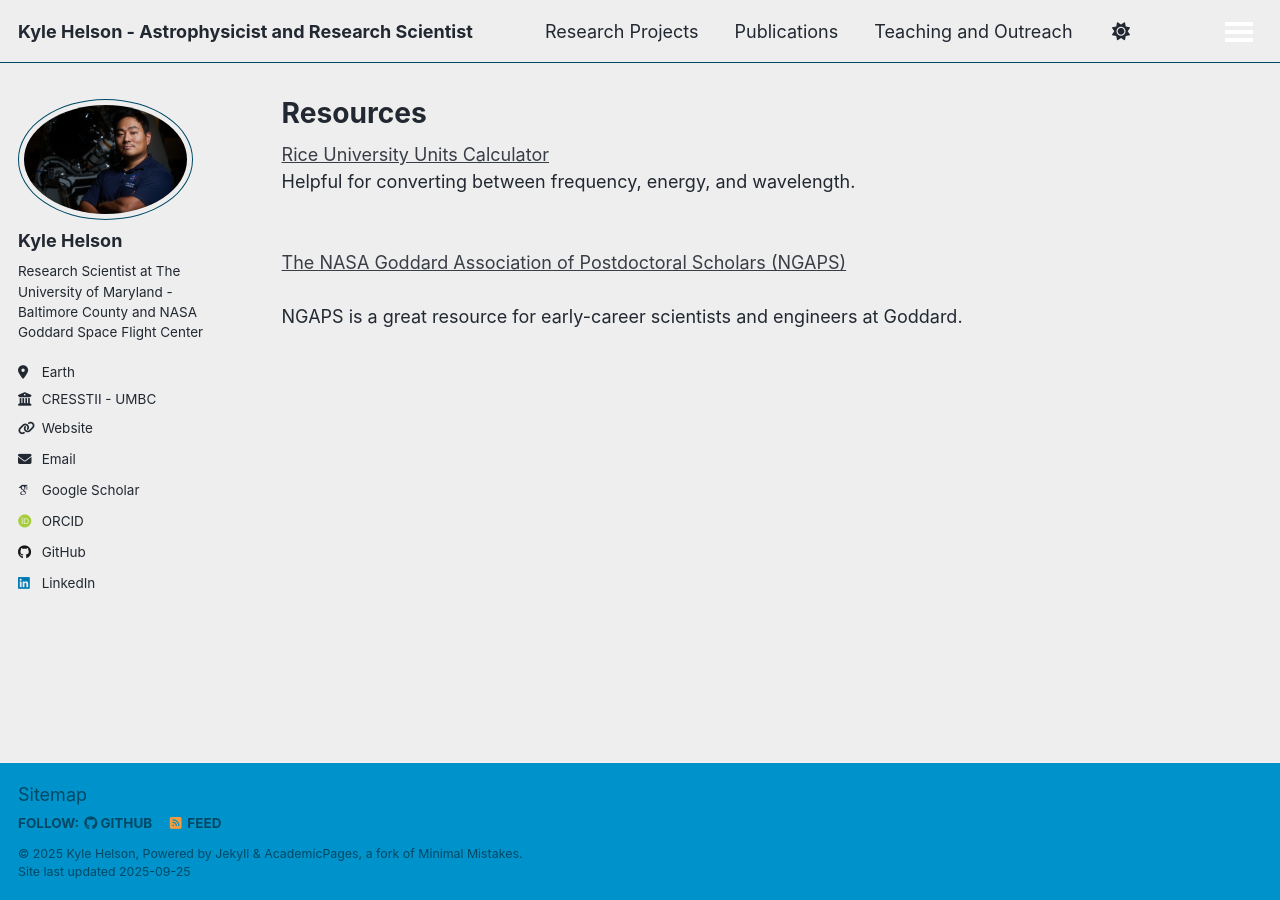
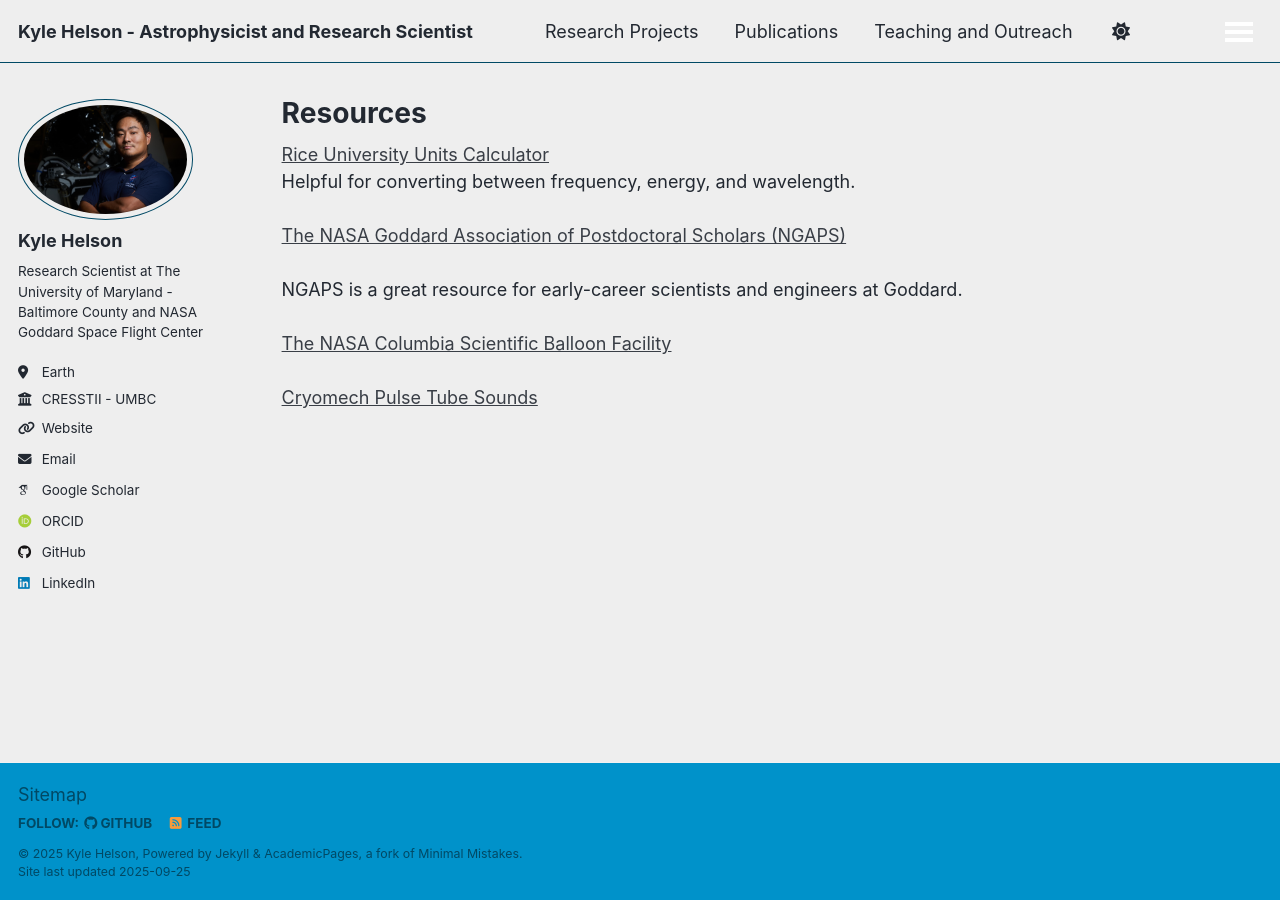
Before and after one commit to kylehelson/kylehelson.github.io, a Jekyll site: the page built from _pages/resources.html, in a window 1280 px wide. Built offline with Jekyll 4.4.1, drawn with Linux system fonts in a browser that asks for light colours; some web fonts are replaced; a script that is not in the unit is left out.

Commit message:
updated excite and resources

```diff
--- a/_pages/resources.html
+++ b/_pages/resources.html
@@ -7,8 +7,14 @@ author_profile: true
 
 
 <a href="https://halas.rice.edu/unit-conversions">Rice University Units Calculator</a>
-<br>Helpful for converting between frequency, energy, and wavelength.<br>
+<br>Helpful for converting between frequency, energy, and wavelength.
 <br>
 <br>
 <a href = "https://ngaps.github.io/"> The NASA Goddard Association of Postdoctoral Scholars (NGAPS)</a> <br>
 <br> NGAPS is a great resource for early-career scientists and engineers at Goddard.
+<br>
+<br>
+<a href = "https://www.csbf.nasa.gov/"> The NASA Columbia Scientific Balloon Facility</a>
+<br>
+<br>
+<a href="https://youtu.be/2kvJw7mvexI"> Cryomech Pulse Tube Sounds </a>
```
Also changed, not shown: _portfolio/EXCITE.md (+1 -0 lines).
